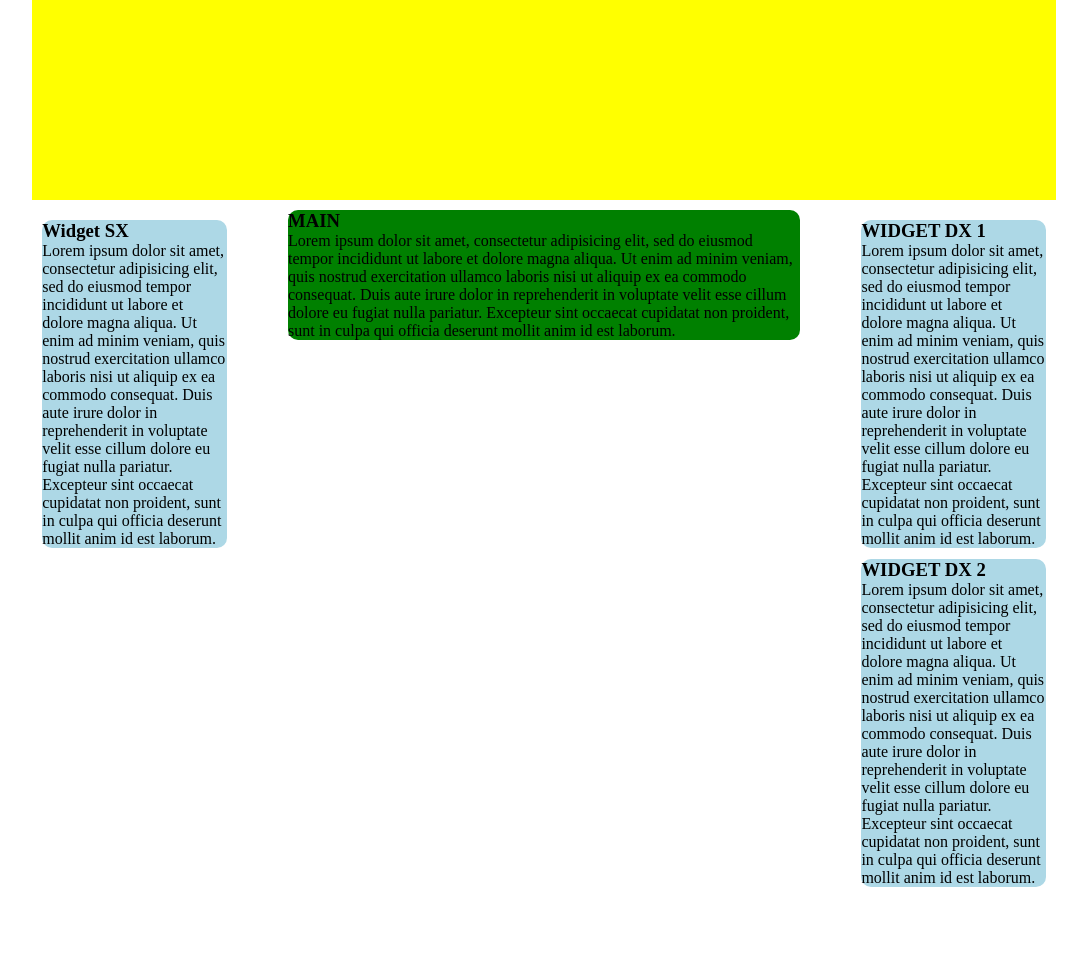
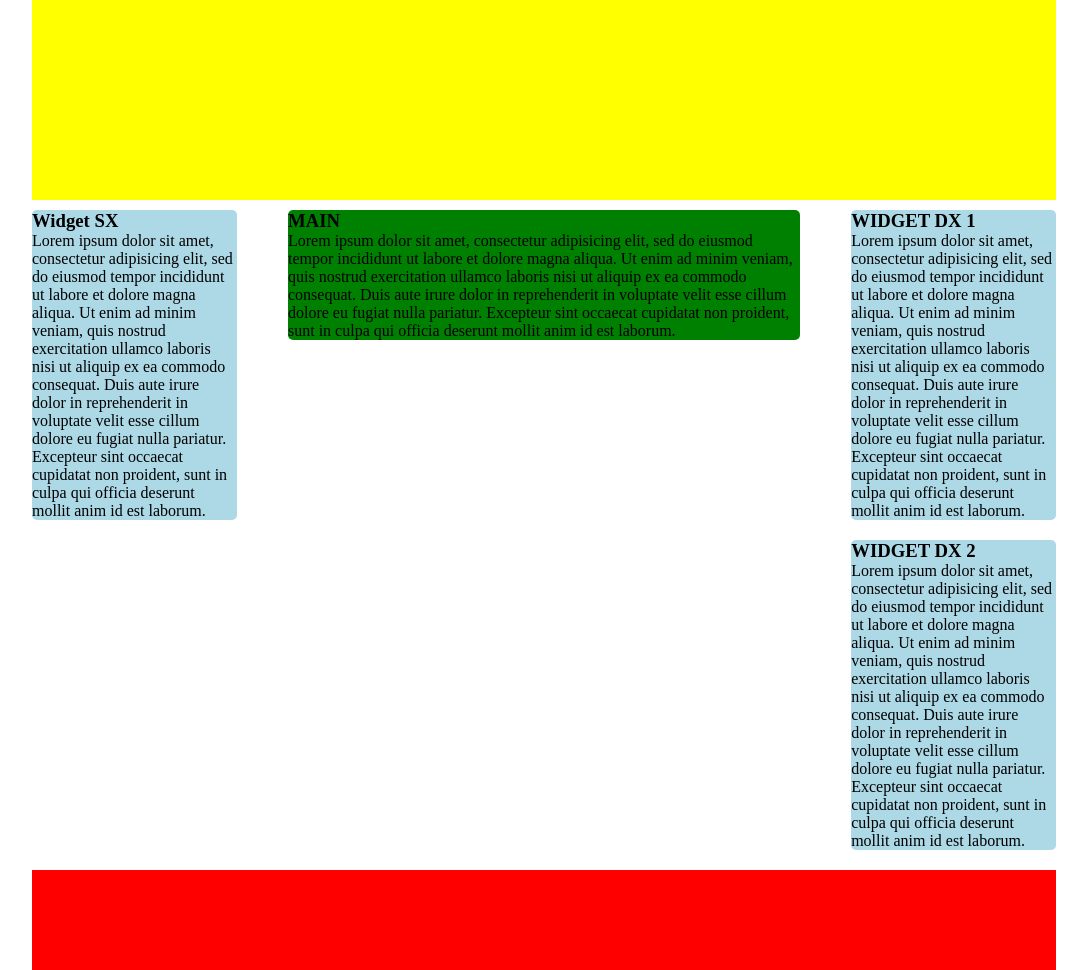
Before and after one commit to RiccioGit/htmlcss-wp, a plain HTML site: page index.html in a window 1280 px wide. Shown: the whole page, without its empty margins (96-1183 px from the left). Before the commit the page ends 897 px from the top, so only its background shows below. Drawn offline with Linux system fonts and the light colour scheme.

Commit message:
aggiunta widget 1.3

```diff
--- a/css/main.css
+++ b/css/main.css
@@ -33,14 +33,20 @@ main {
   float: left;
   width: 50%;
   margin: 0 5%;
-  border-radius: 10px;
+  border-radius: 5px;
   /* debug */
   /* height: 350px; */
   background-color: green;
 }
 
 .widget {
-  margin: 5%;
-  border-radius: 10px;
+  margin-bottom: 20px;
+  border-radius: 5px;
   background-color: lightblue;
 }
+
+footer {
+  /* debug */
+  height: 100px;
+  background-color: red;
+}
```
